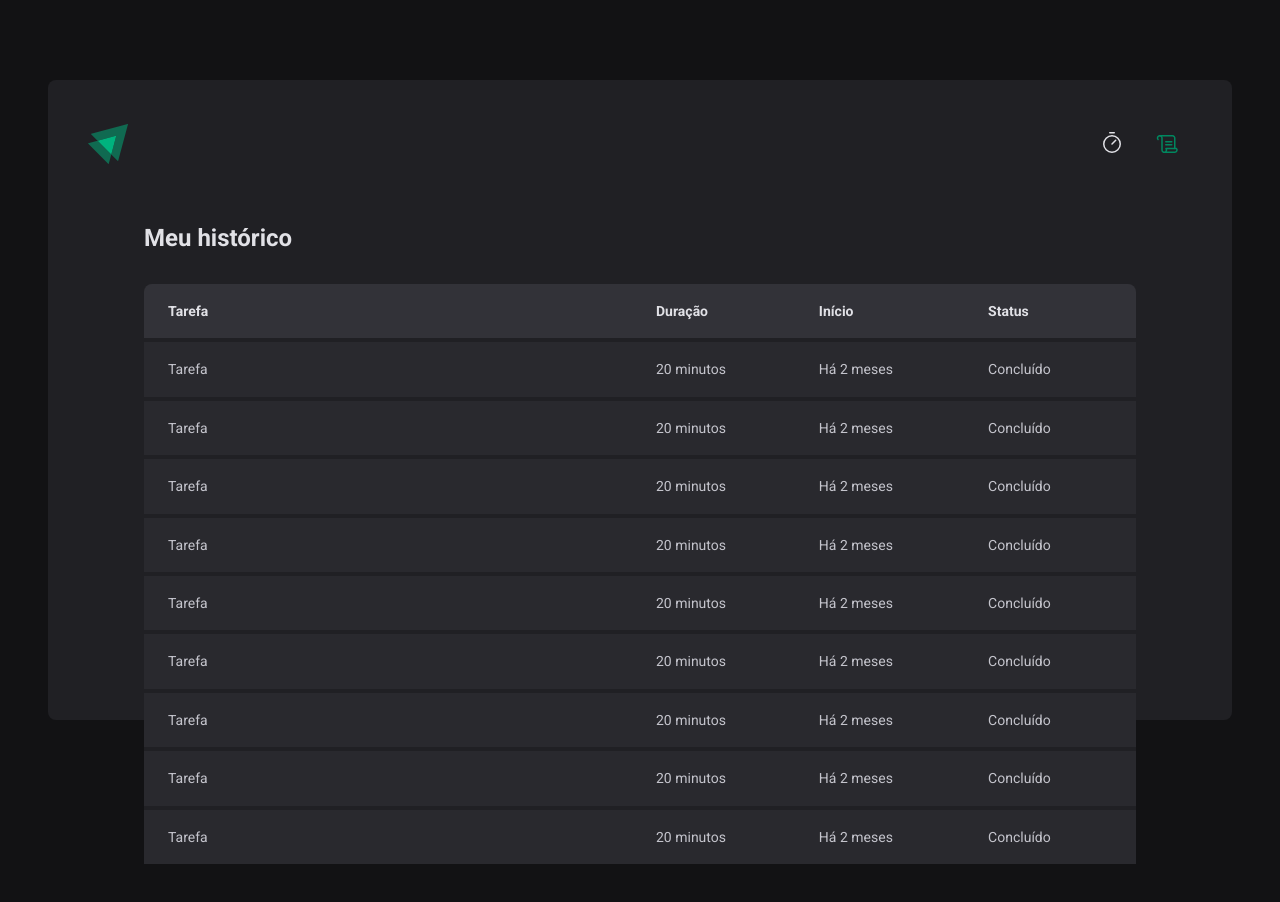
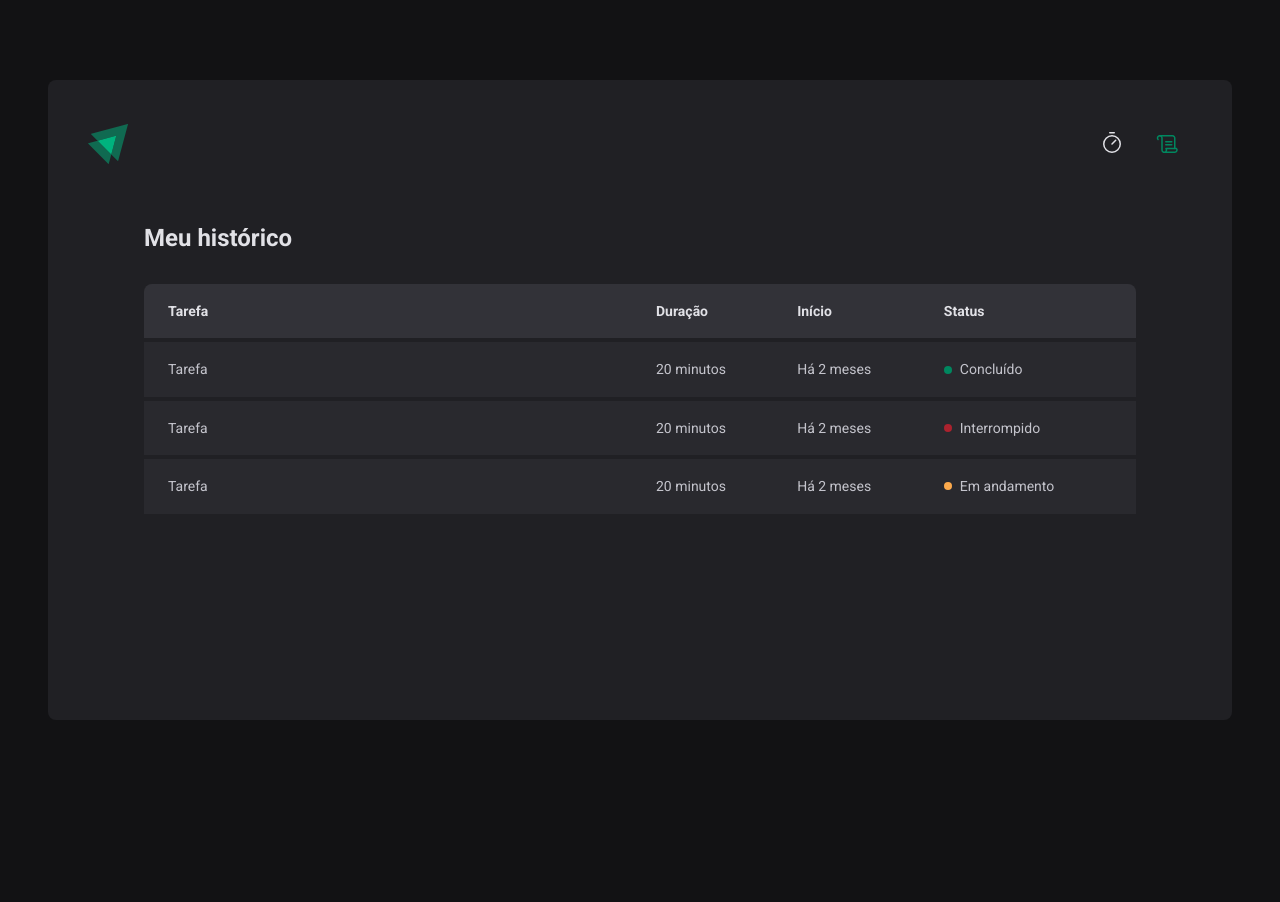
Before and after one commit to MarcoDevelop/02-ignite-timer, a React (Vite) app: page /history in a window 1280 px wide. Shown: the top 902 px of the page. After the commit the page ends 800 px from the top, so only its background shows below. Built offline with nearby package versions, Linux system fonts and the light colour scheme.

Commit message:
Componente: Status

```diff
--- a/src/pages/History/index.tsx
+++ b/src/pages/History/index.tsx
@@ -1,4 +1,4 @@
-import { HistoryContainer, HistoryList } from './styles'
+import { HistoryContainer, HistoryList, Status } from './styles'
 
 export function History() {
   return (
@@ -18,55 +18,25 @@
               <td>Tarefa</td>
               <td>20 minutos</td>
               <td>Há 2 meses</td>
-              <td>Concluído</td>
+              <td>
+                <Status statusColor="green">Concluído</Status>
+              </td>
             </tr>
             <tr>
               <td>Tarefa</td>
               <td>20 minutos</td>
               <td>Há 2 meses</td>
-              <td>Concluído</td>
+              <td>
+                <Status statusColor="red">Interrompido</Status>
+              </td>
             </tr>
             <tr>
               <td>Tarefa</td>
               <td>20 minutos</td>
               <td>Há 2 meses</td>
-              <td>Concluído</td>
-            </tr>
-            <tr>
-              <td>Tarefa</td>
-              <td>20 minutos</td>
-              <td>Há 2 meses</td>
-              <td>Concluído</td>
-            </tr>
-            <tr>
-              <td>Tarefa</td>
-              <td>20 minutos</td>
-              <td>Há 2 meses</td>
-              <td>Concluído</td>
-            </tr>
-            <tr>
-              <td>Tarefa</td>
-              <td>20 minutos</td>
-              <td>Há 2 meses</td>
-              <td>Concluído</td>
-            </tr>
-            <tr>
-              <td>Tarefa</td>
-              <td>20 minutos</td>
-              <td>Há 2 meses</td>
-              <td>Concluído</td>
-            </tr>
-            <tr>
-              <td>Tarefa</td>
-              <td>20 minutos</td>
-              <td>Há 2 meses</td>
-              <td>Concluído</td>
-            </tr>
-            <tr>
-              <td>Tarefa</td>
-              <td>20 minutos</td>
-              <td>Há 2 meses</td>
-              <td>Concluído</td>
+              <td>
+                <Status statusColor="yellow">Em andamento</Status>
+              </td>
             </tr>
           </tbody>
         </table>
--- a/src/pages/History/styles.ts
+++ b/src/pages/History/styles.ts
@@ -60,3 +60,27 @@
     }
   }
 `
+
+const STATUS_COLORS = {
+  yellow: 'yellow-500',
+  green: 'green-500',
+  red: 'red-500',
+} as const
+
+interface StatusProps {
+  statusColor: keyof typeof STATUS_COLORS
+}
+
+export const Status = styled.span<StatusProps>`
+  display: flex;
+  align-items: center;
+  gap: 0.5rem;
+
+  &::before {
+    content: '';
+    width: 0.5rem;
+    height: 0.5rem;
+    border-radius: 9999px;
+    background: ${(props) => props.theme[STATUS_COLORS[props.statusColor]]};
+  }
+`
```
